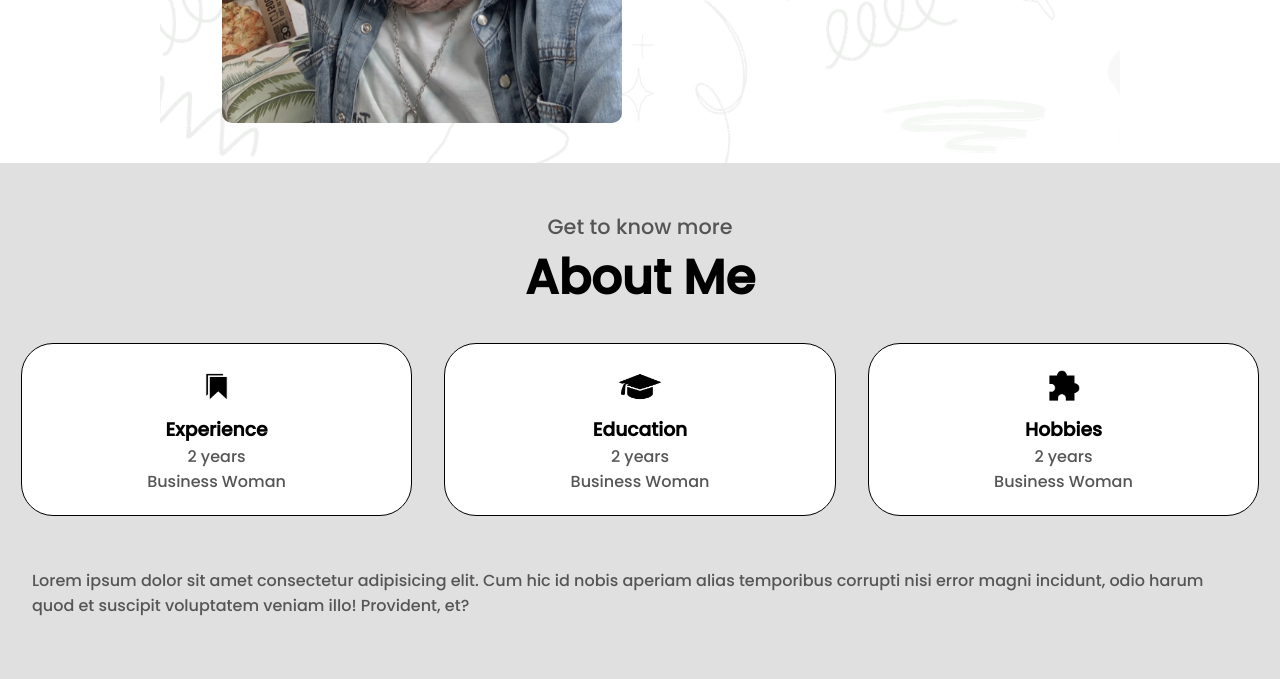
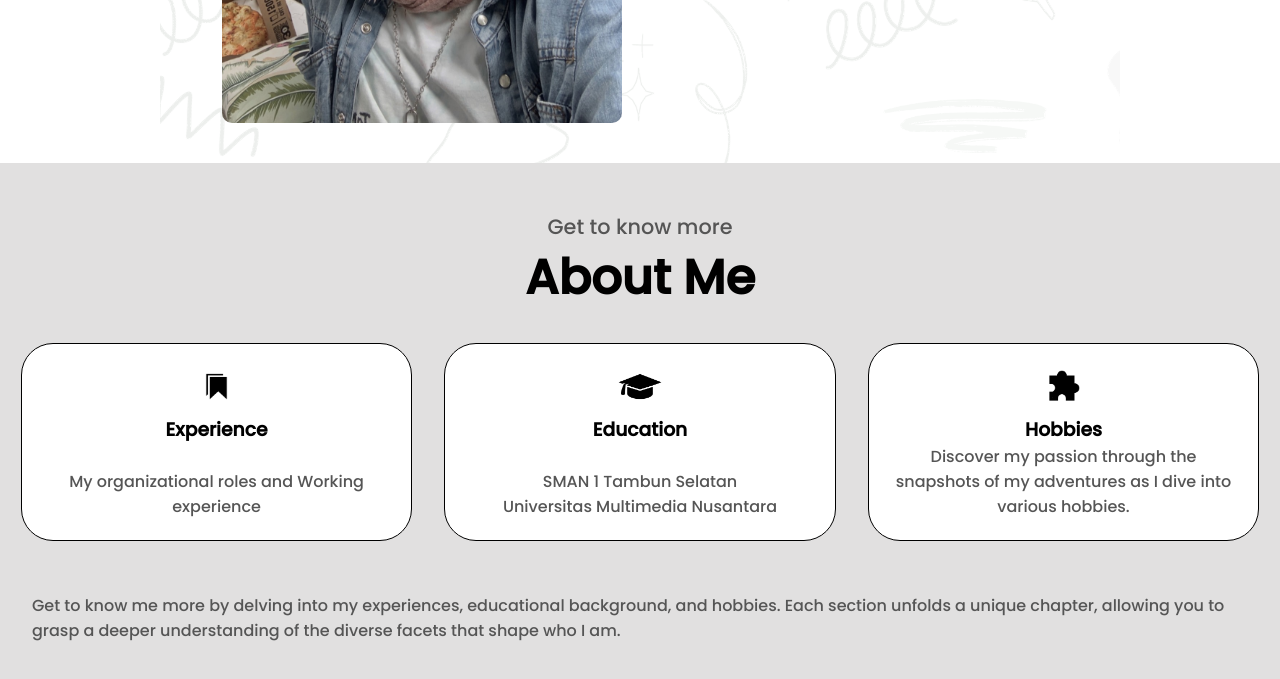
Before and after one commit to abelliaav/belle-portofolio, a plain HTML site: page index.html in a window 1280 px wide. Shown: the part 565-1244 px from the top of the page. Drawn offline with Linux system fonts and the light colour scheme.

Commit message:
update 1

```diff
--- a/index.html
+++ b/index.html
@@ -62,21 +62,21 @@
                 <div class="details-container"> <!--Ini nanti ke page experience, isinya organizational-->
                     <img src="./assets/experience.png" alt="" class="symbol" onclick="location.href='experience.html'">
                     <h3>Experience</h3>
-                    <p>2 years <br/>Business Woman</p>
+                    <p><br/>My organizational roles and Working experience</p>
                 </div>
                 <div class="details-container">
                     <img src="./assets/education.png" alt="" class="symbol">
                     <h3>Education</h3> <!--Ini nanti swipe aja sma kuliah-->
-                    <p>2 years <br/>Business Woman</p>
+                    <p><br/>SMAN 1 Tambun Selatan <br/> Universitas Multimedia Nusantara</p>
                 </div>
                 <div class="details-container">
                     <img src="./assets/hobbies.png" alt="" class="symbol">
                     <h3>Hobbies</h3> <!--Ini nanti ke page hobbies, isinya storytelling-->
-                    <p>2 years <br/>Business Woman</p>
+                    <p>Discover my passion through the snapshots of my adventures as I dive into various hobbies.</p>
                 </div>
             </div>
             <div class="text-container">
-                <p>Lorem ipsum dolor sit amet consectetur adipisicing elit. Cum hic id nobis aperiam alias temporibus corrupti nisi error magni incidunt, odio harum quod et suscipit voluptatem veniam illo! Provident, et?</p>
+                <p>Get to know me more by delving into my experiences, educational background, and hobbies. Each section unfolds a unique chapter, allowing you to grasp a deeper understanding of the diverse facets that shape who I am.</p>
             </div>
         </div>
         <img src="" alt="">
```
